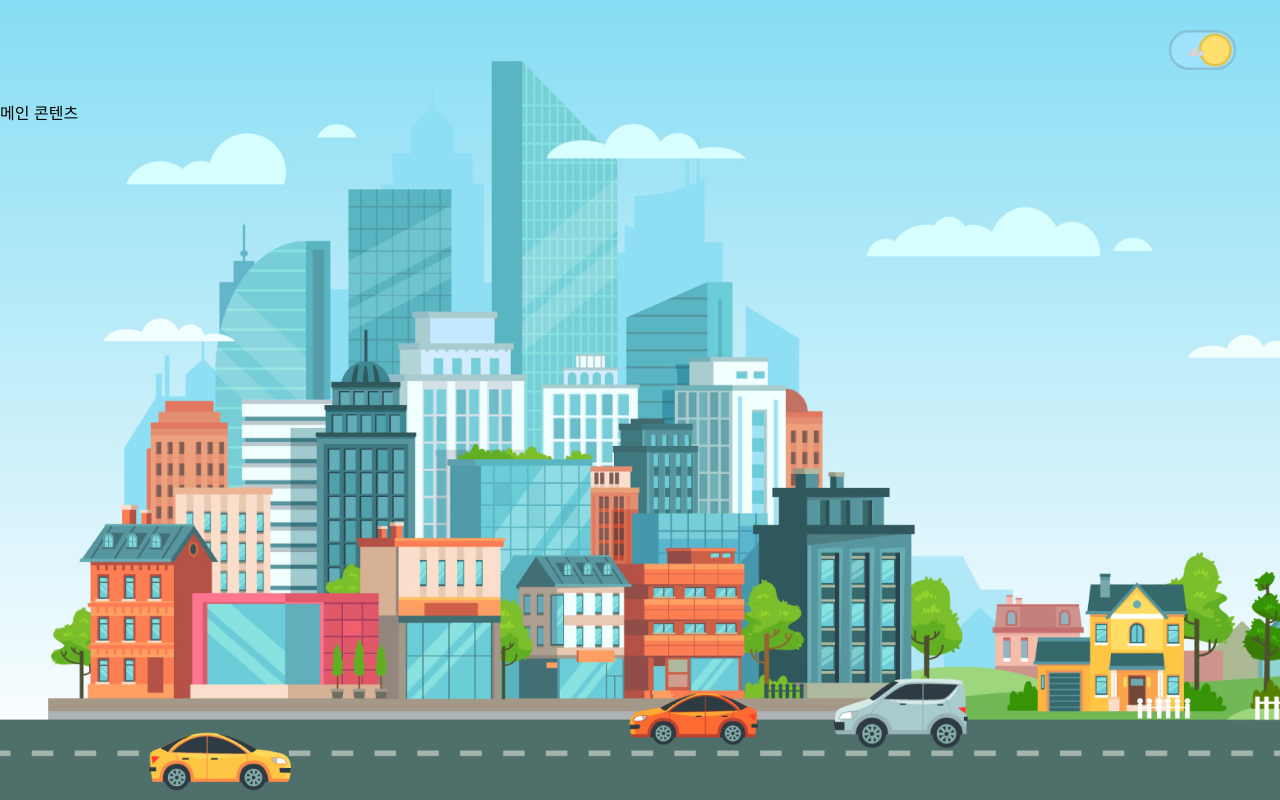
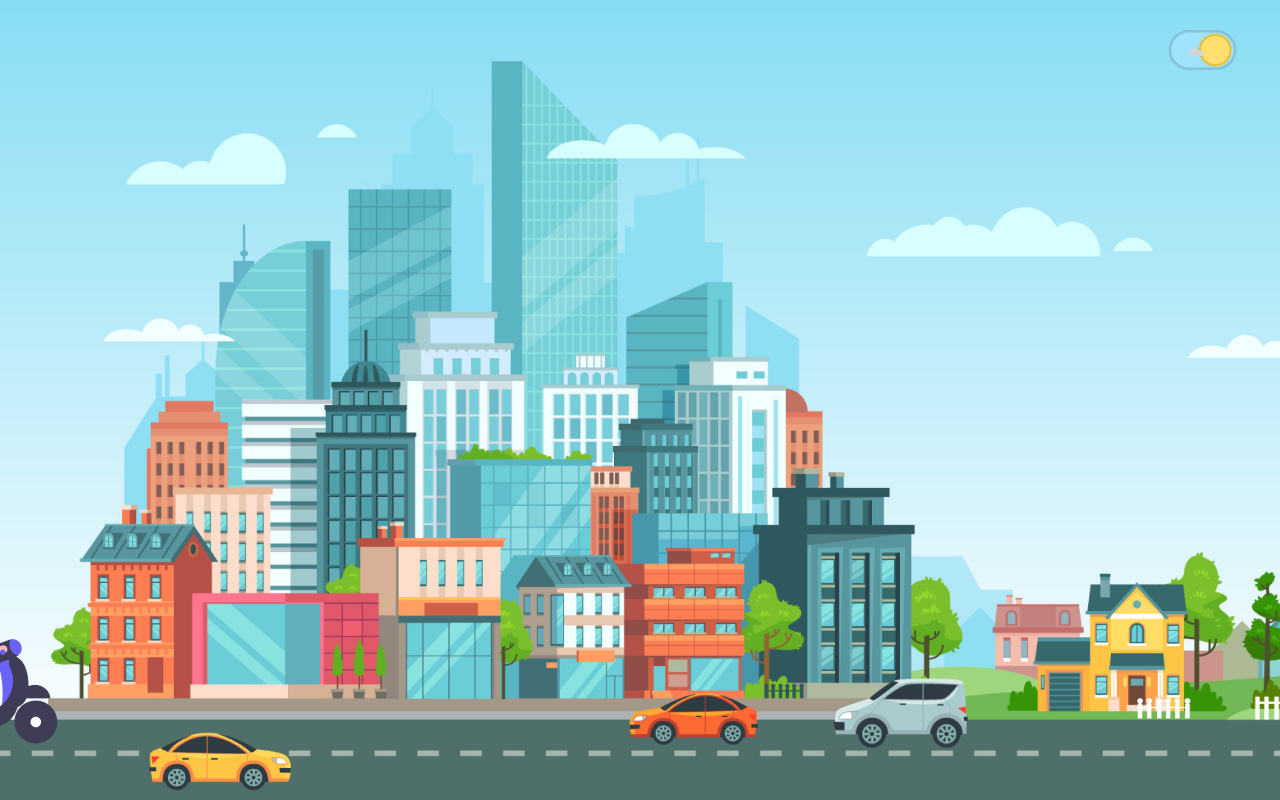
Before and after one commit to Re-Ac-T/react-styled-component, a React (Create React App) app: page / in a window 1280 px wide. Built offline with nearby package versions, Linux system fonts and the light colour scheme.

Commit message:
feat: setting mainpage bike

```diff
--- a/src/container/Base/headerContainer.jsx
+++ b/src/container/Base/headerContainer.jsx
@@ -4,12 +4,15 @@ import styled from 'styled-components';
 import './headerContainer.scss';
 
 const HeaderStyle = styled.div`
+  position: fixed;
+  z-index: 1;
   width: 100%;
   height: 100px;
   padding: 10px;
   box-sizing: border-box;
   display: flex;
   justify-content: flex-end;
+
 `
 const HeaderContainer = ({dayTime, setDayTime}) => {
   return (
--- a/src/container/HomeContainer/index.jsx
+++ b/src/container/HomeContainer/index.jsx
@@ -3,6 +3,8 @@ import styled from 'styled-components';
 
 import dayBg from 'assets/images/day_bg.jpg';
 import nightBg from 'assets/images/night_bg.jpg';
+import buildingLight_1 from 'assets/images/building_light1.png';
+import buildingLight_2 from 'assets/images/building_light2.png';
 
 import {MainContent, HeaderContainer} from 'container';
 
@@ -10,17 +12,42 @@ import {MainContent, HeaderContainer} from 'container';
 const HomeLayout = styled.div`
   width: 100%;
   height: 100vh;
-  background: url(${props => props.backgroundBg});
+  background: url(${props => props.backgroundBg ? dayBg : nightBg});
   background-size: cover;
+  position: relative;
+
+  &::before {
+    content: '';
+    position: absolute;
+    top: 0;
+    width: 100%;
+    height: 100%;
+    background: url(${buildingLight_1});
+    background-size: cover;
+    opacity: ${props => props.backgroundBg? 0 : 1};
+  }
+  &::after {
+    content: '';
+    position: absolute;
+    top: 0;
+    width: 100%;
+    height: 100%;
+    background: url(${buildingLight_2});
+    background-size: cover;
+    opacity: ${props => props.backgroundBg? 0 : 1};
+  }
+
 `
 
 const HomeContainer = () => {
   const [ dayTime, setDayTime] = useState(true);
-
+  useEffect(()=> {
+    console.log(dayTime)
+  })
   return (
-    <HomeLayout backgroundBg={ dayTime ? dayBg : nightBg }>
-      <HeaderContainer dayTime={dayTime} setDayTime={setDayTime}/>
-      <MainContent />
+    <HomeLayout backgroundBg={dayTime}>
+      <HeaderContainer dayTime={dayTime} setDayTime={setDayTime} />
+      <MainContent dayTime={dayTime} />
     </HomeLayout>
   );
 };
--- a/src/container/MainContent/index.jsx
+++ b/src/container/MainContent/index.jsx
@@ -1,9 +1,61 @@
 import React from 'react';
+import styled from 'styled-components';
 
-const MainContent = () => {
+import haire from 'assets/images/haire.png';
+import bike from 'assets/images/bike.png';
+import box from 'assets/images/box.png';
+import rear_wheel from 'assets/images/rear_wheel.png';
+import front_wheel from 'assets/images/front_wheel.png';
+import headlight from 'assets/images/headlight.png';
+
+const MoveBike = styled.div`
+  position: absolute;
+  bottom: 70px;
+  left: -100px;
+  width: 150px;
+  height: 130px;
+
+  > img {
+    position: absolute;
+
+    &.move_bike_haire {
+      left: 5px;
+      top: 4px;
+    }
+    &.move_bike_bike {
+    }
+    &.move_bike_box {
+      left: 15px;
+      top: 34px;
+    }
+    &.move_bike_haire {
+    }
+    &.move_bike_rear_wheel {
+      left: -5px;
+      top: 94px;
+    }
+    &.move_bike_front_wheel {
+      left: 114px;
+      top: 100px;
+    }
+    &.move_bike_headlight {
+      opacity: ${props => props.dayTime ? 0 : 1};
+      left: 72%;
+      top: 25px;
+    }
+  }
+`
+const MainContent = ({dayTime}) => {
   return (
-    <div>
-      메인 콘텐츠
+    <div className="main-content">
+      <MoveBike className="move_bike" dayTime={dayTime}>
+        <img className="move_bike_haire" src={haire} alt=""/>
+        <img className="move_bike_bike" src={bike} alt=""/>
+        <img className="move_bike_box" src={box} alt=""/>
+        <img className="move_bike_rear_wheel" src={rear_wheel} alt=""/>
+        <img className="move_bike_front_wheel" src={front_wheel} alt=""/>
+        <img className="move_bike_headlight" src={headlight} alt="" />
+      </MoveBike>
     </div>
   );
 };
```
